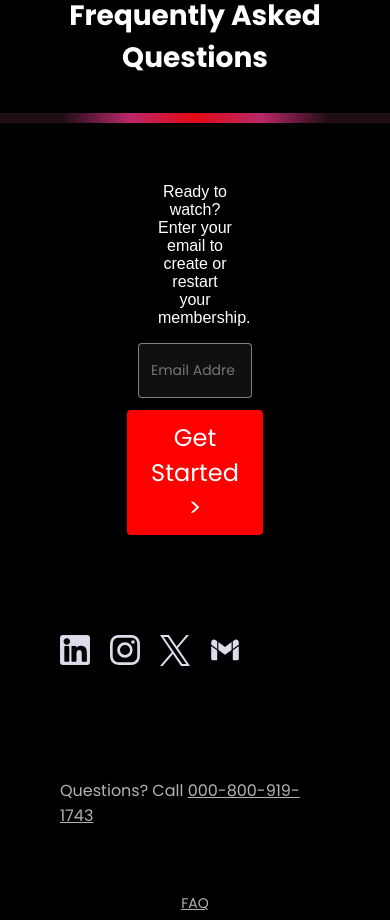
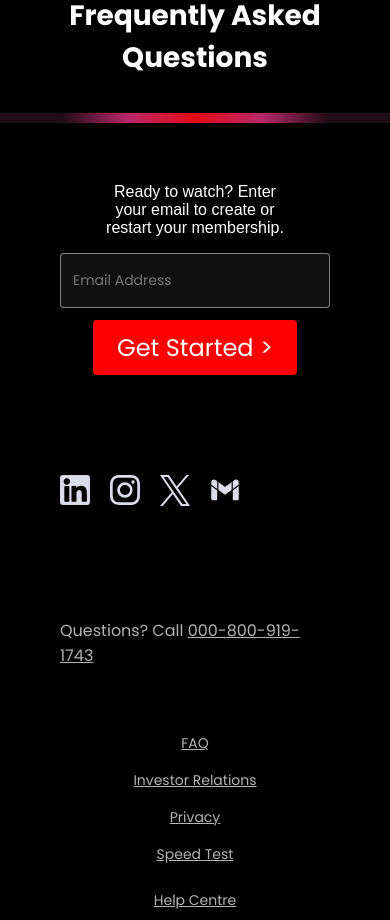
Before and after one commit to SpyBeast07/netflix-clone-react, a React (Vite) app: page / in a window 390 px wide. Shown: the part 2840-3760 px from the top of the page. Built offline with nearby package versions, Linux system fonts and the light colour scheme; a web font is replaced by a local one.

Commit message:
responsive signup page ready class element

```diff
--- a/src/pages/SignUp/SignUp.css
+++ b/src/pages/SignUp/SignUp.css
@@ -357,6 +357,10 @@ footer {
         font-size: 28px;
     }
 
+    footer {
+        max-width: 100vh;
+    }
+
     footer .onboard-buttons {
         flex-direction: column;
         align-items: center;
@@ -366,13 +370,4 @@ footer {
         width: 100%;
         padding-right: 16px;
     }
-
-    .ready {
-        width: 90vw;
-        padding: 0 20px;
-        text-align: center;
-        display: block;
-        margin: 0 auto;
-        margin-bottom: 16px;
-    }
 }
```
